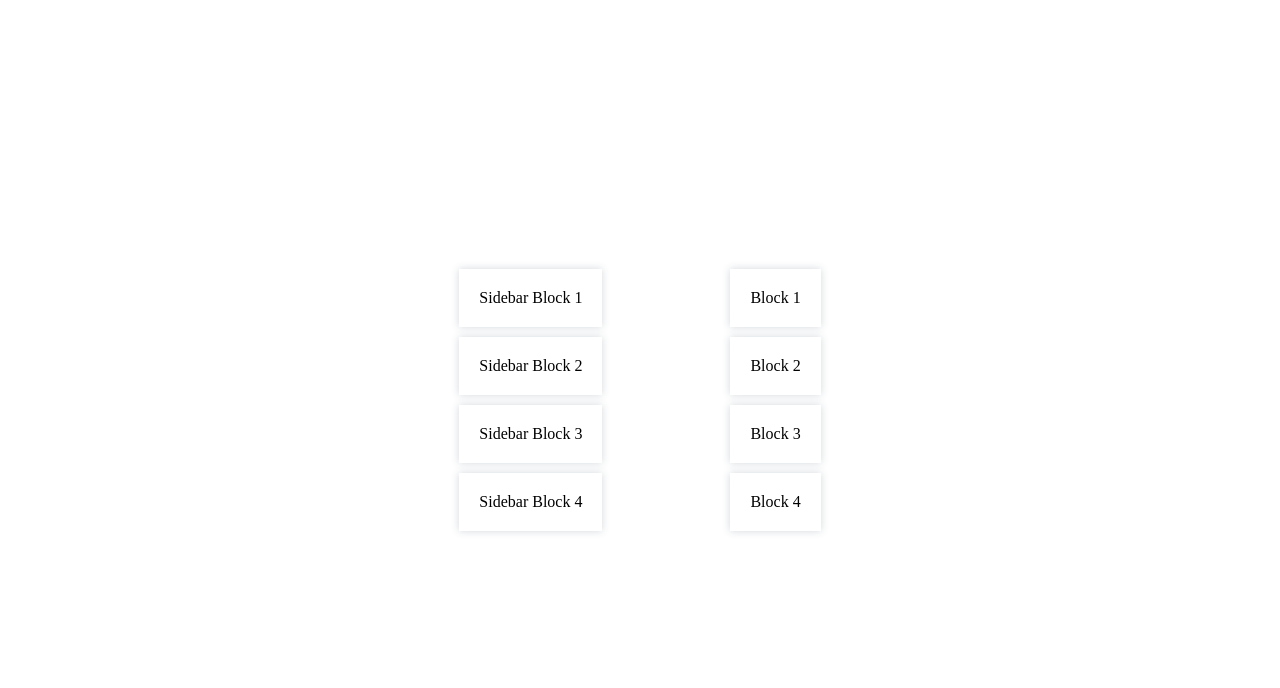
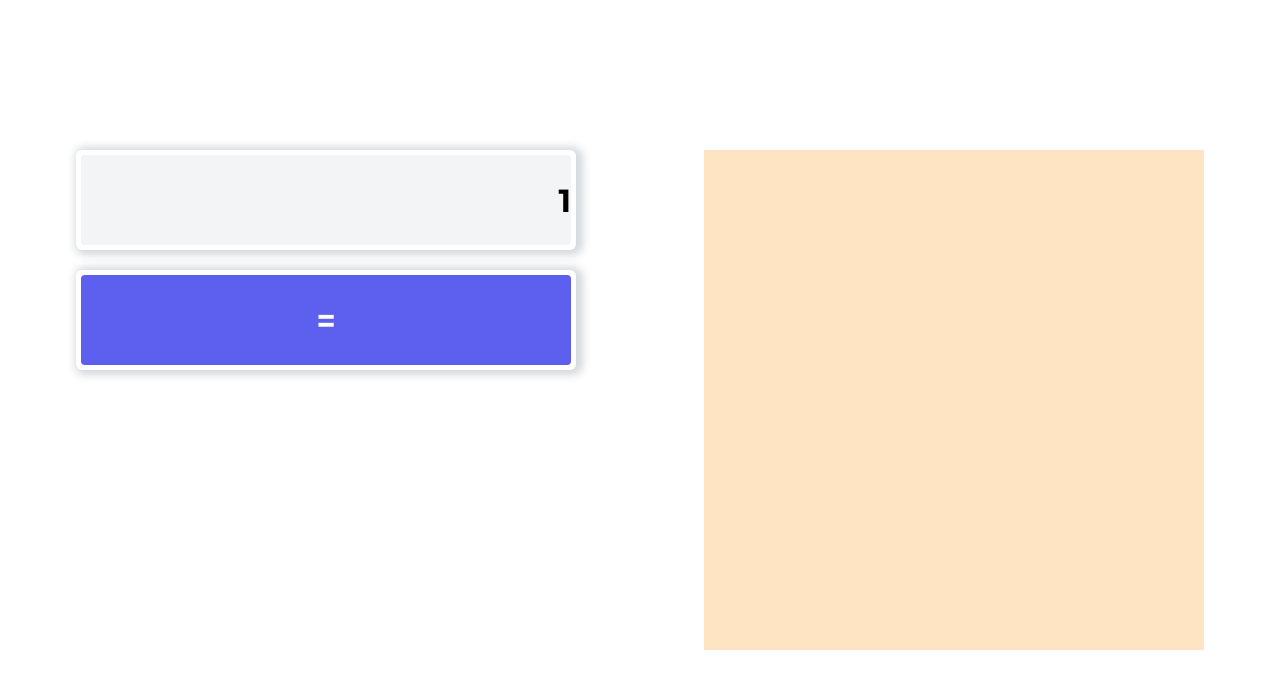
Before and after one commit to Ceosar/calculator_dnd, a React (Vite) app: page / in a window 1280 px wide. Shown: the top 688 px of the page. Built offline with nearby package versions, Linux system fonts and the light colour scheme.

Commit message:
ADD react-grid-dnd lib + 2 calc elements

```diff
--- a/package.json
+++ b/package.json
@@ -21,6 +21,7 @@
     "@types/react": "^18.2.66",
     "@types/react-beautiful-dnd": "^13.1.8",
     "@types/react-dom": "^18.2.22",
+    "@types/react-grid-layout": "^1.3.5",
     "@typescript-eslint/eslint-plugin": "^7.2.0",
     "@typescript-eslint/parser": "^7.2.0",
     "@vitejs/plugin-react": "^4.2.1",
--- a/src/App.css
+++ b/src/App.css
@@ -1,8 +1,13 @@
+@import url('https://fonts.googleapis.com/css2?family=Montserrat:ital,wght@0,100..900;1,100..900&display=swap');
+
 html,
 body,
 #root {
     width: 100%;
     height: 100vh;
+    font-family: "Montserrat", sans-serif;
+    font-size: 32px;
+    font-weight: 700;
 }
 
 .main_app {
--- a/src/App.tsx
+++ b/src/App.tsx
@@ -1,19 +1,14 @@
-import { DragDropContext } from "react-beautiful-dnd";
 import "./App.css";
 import Calculator from "./components/calculator/Calculator";
 import Sidebar from "./components/sidebar/Sidebar";
 
-function App() {
-  const onDragEnd = () => {};
-
+const App: React.FC = () => {
   return (
     <>
-      <DragDropContext onDragEnd={onDragEnd}>
-        <div className="main_app">
+      <div className="main_app">
         <Sidebar />
         <Calculator />
-        </div>
-      </DragDropContext>
+      </div>
     </>
   );
 }
--- a/src/components/calculator/Calculator.module.css
+++ b/src/components/calculator/Calculator.module.css
@@ -1,16 +1,5 @@
-.calculator {
-    display: flex;
-    flex-direction: column;
-    row-gap: 10px;
+.calculator_wrapper{
+    min-width: 500px;
+    min-height: 500px;
+    background-color: bisque;
 }
-
-.draggable {
-    padding: 20px;
-    cursor: pointer;
-    background-color: #ffffff;
-    box-shadow: 0px 0px 8px 0px rgba(34, 60, 80, 0.2);
-}
-
-.droppableHighlighted {
-    background-color: #ff1414;
-}
--- a/src/components/calculator/Calculator.tsx
+++ b/src/components/calculator/Calculator.tsx
@@ -1,77 +1,56 @@
-import React from "react";
+import React, { useState } from "react";
+import { Responsive, WidthProvider, Layout } from "react-grid-layout";
+import "react-grid-layout/css/styles.css";
+import "react-resizable/css/styles.css";
 import classes from "./Calculator.module.css";
-import { Draggable, Droppable } from "react-beautiful-dnd";
+import Display from "../calculatorElements/display/Display";
+import Equal from "../calculatorElements/equal/Equal";
+
+const ResponsiveReactGridLayout = WidthProvider(Responsive);
 
 const Calculator: React.FC = () => {
+  const [layouts, setLayouts] = useState<Layout[]>([]);
+  // const [layout, setLayout] = useState<Layout[]>([]);
+
+  const onLayoutChange = (layoutChange: Layout[]) => {
+    console.log(layoutChange);
+  }
+
+  const onDrop = (layout: Layout[], item: Layout, event: React.DragEvent) => {
+    const pluginId = event.dataTransfer.getData("text/plain");
+    const newItem: Layout = {
+      x: item.x,
+      y: item.y,
+      w: 2,
+      h: 2,
+      i: pluginId,
+      isResizable:false
+    };
+    setLayouts([...layouts, newItem]);
+  };
+
+  const generateDOM = () => {
+    return layouts.map((l: Layout, i: number) => (
+      <div key={i} className="layout-item">
+        {l.i === "display" ? <Display/> : <Equal/>}
+      </div>
+    ));
+  };
+
   return (
-    <Droppable droppableId="droppable">
-      {(provided, snapshotDroppable) => (
-        <div
-          className={`${classes.calculator} ${
-            snapshotDroppable.isDraggingOver ? classes.droppableHighlighted : ""
-          }`}
-          // className={classes.calculator}
-          ref={provided.innerRef}
-          {...provided.droppableProps}
-        >
-          <Draggable draggableId="draggable1" index={0}>
-            {(provided) => (
-              <div
-                ref={provided.innerRef}
-                {...provided.draggableProps}
-                {...provided.dragHandleProps}
-                className={classes.draggable}
-              >
-                Block 1
-              </div>
-            )}
-          </Draggable>
-          <Draggable draggableId="draggable2" index={1}>
-            {(provided) => (
-              <div
-                ref={provided.innerRef}
-                {...provided.draggableProps}
-                {...provided.dragHandleProps}
-                className={classes.draggable}
-              >
-                Block 2
-              </div>
-            )}
-          </Draggable>
-          <Draggable draggableId="draggable3" index={2}>
-            {(provided) => (
-              <div
-                ref={provided.innerRef}
-                {...provided.draggableProps}
-                {...provided.dragHandleProps}
-                className={classes.draggable}
-              >
-                Block 3
-              </div>
-            )}
-          </Draggable>
-          <Draggable draggableId="draggable4" index={3}>
-            {(provided) => (
-              <div
-                ref={provided.innerRef}
-                {...provided.draggableProps}
-                {...provided.dragHandleProps}
-                className={classes.draggable}
-              >
-                Block 4
-              </div>
-            )}
-          </Draggable>
-          {provided.placeholder}
-          {snapshotDroppable.isDraggingOver && (
-            <div
-              className={classes.draggableGhost}
-              style={{ height: "50px" }}
-            />
-          )}
-        </div>
-      )}
-    </Droppable>
+    <ResponsiveReactGridLayout
+      layouts={{ lg: layouts }}
+      cols={{ lg: 1, md: 1, sm: 1, xs: 1, xxs: 1 }}
+      onDrop={onDrop}
+      className={classes.calculator_wrapper}
+      isDraggable
+      isDroppable
+      compactType={null}
+      preventCollision
+      onLayoutChange={onLayoutChange}
+    >
+      {generateDOM()}
+    </ResponsiveReactGridLayout>
   );
 };
 
--- /dev/null
+++ b/src/components/calculatorElements/display/Display.module.css
@@ -0,0 +1,19 @@
+.display_wrapper {
+    width: 100%;
+    height: 100px;
+    background-color: rgb(255,255,255);
+    box-shadow: 3px 1px 8px 4px rgba(34, 60, 80, 0.2);
+    padding: 5px;
+    border-radius: 6px;
+    cursor: pointer;
+}
+
+.display_span {
+    width: 100%;
+    height: 100%;
+    background-color: rgb(243,244,246);
+    display: flex;
+    align-items: center;
+    justify-content: flex-end;
+    border-radius: 4px;
+}
--- /dev/null
+++ b/src/components/calculatorElements/display/Display.tsx
@@ -0,0 +1,12 @@
+import React from "react";
+import classes from "./Display.module.css";
+
+const Display: React.FC = () => {
+  return (
+    <section className={classes.display_wrapper}>
+      <span className={classes.display_span}>1</span>
+    </section>
+  );
+};
+
+export default Display;
--- /dev/null
+++ b/src/components/calculatorElements/equal/Equal.module.css
@@ -0,0 +1,20 @@
+.equal_wrapper{
+    width: 100%;
+    height: 100px;
+    background-color: rgb(255,255,255);
+    box-shadow: 3px 1px 8px 4px rgba(34, 60, 80, 0.2);
+    padding: 5px;
+    border-radius: 6px;
+    cursor: pointer;
+}
+
+.equal_span{
+    width: 100%;
+    height: 100%;
+    background-color: rgb(93,95,239);
+    display: flex;
+    align-items: center;
+    justify-content: center;
+    border-radius: 4px;
+    color: white;
+}
--- /dev/null
+++ b/src/components/calculatorElements/equal/Equal.tsx
@@ -0,0 +1,16 @@
+import React from "react";
+import classes from "./Equal.module.css";
+
+const Equal: React.FC = () => {
+  return (
+    <section
+      className={classes.equal_wrapper}
+      draggable
+    //   onDragStart={(e) => onDragStart(e, "plugin1")}
+    >
+      <span className={classes.equal_span}>=</span>
+    </section>
+  );
+};
+
+export default Equal;
--- a/src/components/sidebar/Sidebar.module.css
+++ b/src/components/sidebar/Sidebar.module.css
@@ -1,12 +1,7 @@
-.sidebar {
+.sidebar_wrapper{
+    width: 500px;
+    height: 500px;
     display: flex;
     flex-direction: column;
-    row-gap: 10px;
+    row-gap: 20px;
 }
-
-.draggable {
-    padding: 20px;
-    cursor: pointer;
-    background-color: #ffffff;
-    box-shadow: 0px 0px 8px 0px rgba(34, 60, 80, 0.2);
-}
--- a/src/components/sidebar/Sidebar.tsx
+++ b/src/components/sidebar/Sidebar.tsx
@@ -1,69 +1,23 @@
 import React from "react";
 import classes from "./Sidebar.module.css";
-import { Draggable, Droppable } from "react-beautiful-dnd";
+import Equal from "../calculatorElements/equal/Equal";
+import Display from "../calculatorElements/display/Display";
 
 const Sidebar: React.FC = () => {
   return (
-    <Droppable droppableId="sidebarDroppable">
-      {(provided) => (
-        <div
-          className={classes.sidebar}
-          ref={provided.innerRef}
-          {...provided.droppableProps}
-        >
-          <Draggable draggableId="draggableSidebar1" index={5}>
-            {(provided) => (
-              <div
-                ref={provided.innerRef}
-                {...provided.draggableProps}
-                {...provided.dragHandleProps}
-                className={classes.draggable}
-              >
-                Sidebar Block 1
-              </div>
-            )}
-          </Draggable>
-          <Draggable draggableId="draggableSidebar2" index={6}>
-            {(provided) => (
-              <div
-                ref={provided.innerRef}
-                {...provided.draggableProps}
-                {...provided.dragHandleProps}
-                className={classes.draggable}
-              >
-                Sidebar Block 2
-              </div>
-            )}
-          </Draggable>
-          <Draggable draggableId="draggableSidebar3" index={7}>
-            {(provided) => (
-              <div
-                ref={provided.innerRef}
-                {...provided.draggableProps}
-                {...provided.dragHandleProps}
-                className={classes.draggable}
-              >
-                Sidebar Block 3
-              </div>
-            )}
-          </Draggable>
-          <Draggable draggableId="draggableSidebar4" index={8}>
-            {(provided) => (
-              <div
-                ref={provided.innerRef}
-                {...provided.draggableProps}
-                {...provided.dragHandleProps}
-                className={classes.draggable}
-              >
-                Sidebar Block 4
-              </div>
-            )}
-          </Draggable>
-          {provided.placeholder}
+    <div className={classes.sidebar_wrapper}>
+        <div draggable onDragStart={(e) => onDragStart(e, "display")}>
+          <Display />
         </div>
-      )}
-    </Droppable>
+        <div draggable onDragStart={(e) => onDragStart(e, "equal")}>
+          <Equal />
+        </div>
+    </div>
   );
 };
 
+function onDragStart(event: React.DragEvent, pluginId: string) {
+  event.dataTransfer.setData("text/plain", pluginId);
+}
+
 export default Sidebar;
```
Also changed, not shown: 1 other file (tests, documents, lock files or other folders).
